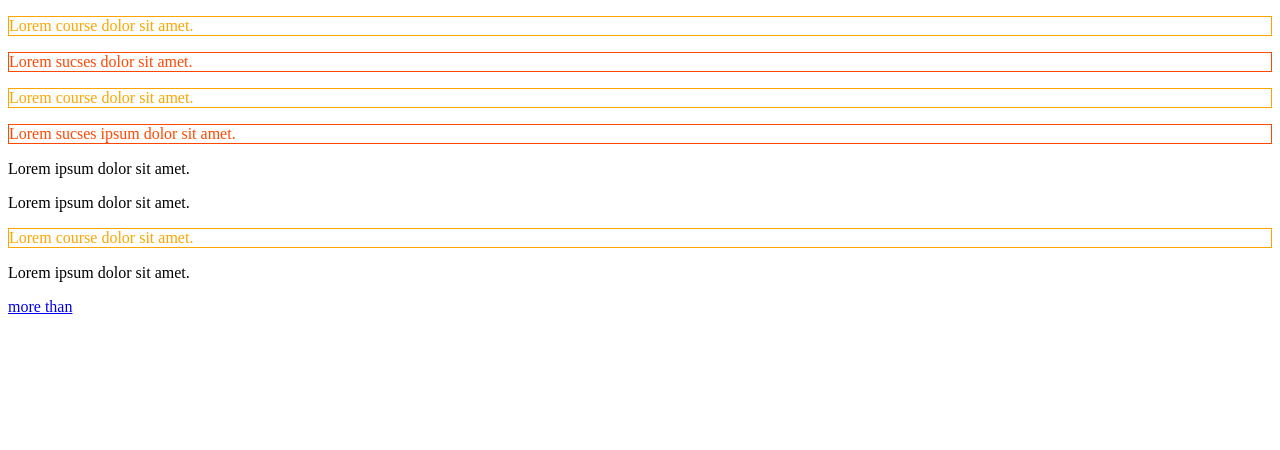
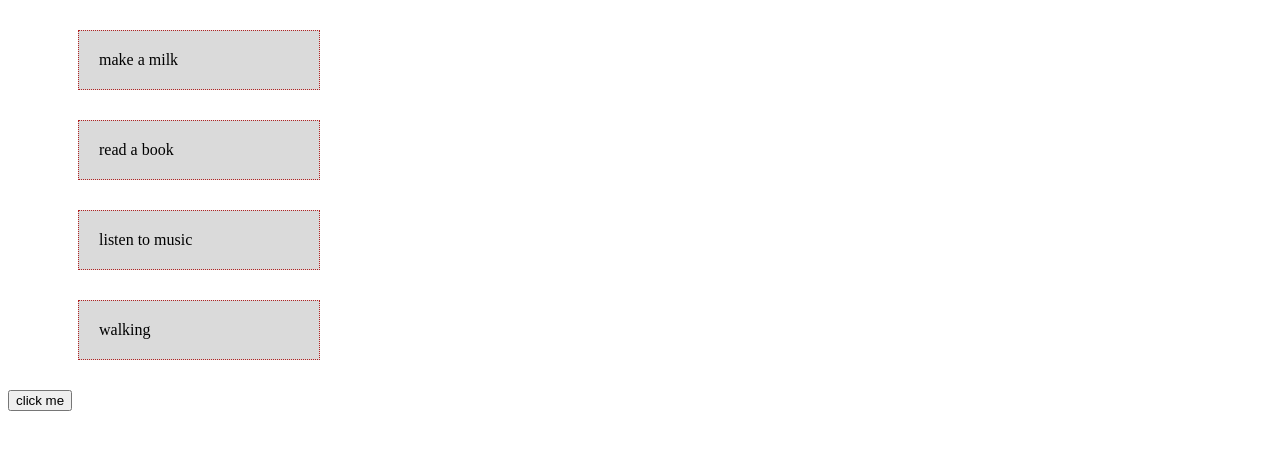
Before and after one commit to shirin-nazari/toturial, a plain HTML site: page js/chapter_2/3-js/index.html in a window 1280 px wide. Drawn offline with Linux system fonts and the light colour scheme.

Commit message:
add file

```diff
--- a/js/chapter_2/3-js/index.html
+++ b/js/chapter_2/3-js/index.html
@@ -19,17 +19,22 @@
     <p >1-html</p>
     <p >1-css</p></div>
     <span>name: </span> -->
-
-    <p>Lorem course dolor sit amet.</p>
-    <p>Lorem sucses dolor sit amet.</p>
-    <p>Lorem course dolor sit amet.</p>
-    <p>Lorem sucses  ipsum dolor sit amet.</p>
-    <p>Lorem ipsum dolor sit amet.</p>
-    <p>Lorem ipsum dolor sit amet.</p>
-    <p>Lorem course dolor sit amet.</p>
-    <p>Lorem ipsum dolor sit amet.</p>
-
-    <a href="www.google.com">more than</a>
+    <!-- <article>
+      <h2>Hello shirin</h2>
+        <p>Lorem course dolor sit amet.</p>
+        <p>Lorem sucses dolor sit amet.</p>
+        <p>Lorem course dolor sit amet.</p>
+        <p>Lorem sucses  ipsum dolor sit amet.</p>
+        <p>Lorem ipsum dolor sit amet.</p>
+    </article> -->
+    <ul>
+      <li>make a milk</li>
+      <li>read a book</li>
+      <li>listen to music</li>
+      <li>walking</li>
+    </ul>
+    <button>click me</button>
+    <!-- <a href="www.google.com">more than</a> -->
     <script src="third.js" async defer></script>
   </body>
 </html>
--- a/js/chapter_2/3-js/style.css
+++ b/js/chapter_2/3-js/style.css
@@ -6,3 +6,12 @@
   border: 1px solid rgb(255, 72, 0);
   color: rgb(255, 72, 0);
 }
+
+li {
+  max-width: 200px;
+  margin: 30px;
+  padding: 20px;
+  background-color: rgb(218, 218, 218);
+  border: 1px dotted firebrick;
+  list-style: none;
+}
--- a/js/chapter_2/3-js/third.js
+++ b/js/chapter_2/3-js/third.js
@@ -71,15 +71,68 @@
 // div.classList.remove("course");
 // div.classList.add("sucses");
 
-const parageraf = document.querySelectorAll("p");
-parageraf.forEach((para) => {
-  if (para.textContent.includes("course")) {
-    para.classList.add("course");
-  } else if (para.innerText.includes("sucses")) {
-    para.classList.add("sucses");
-  }
-  para.classList.toggle("test"); // on
-  para.classList.toggle("test"); // off
-});
+// const parageraf = document.querySelectorAll("p");
+// parageraf.forEach((para) => {
+//   if (para.textContent.includes("course")) {
+//     para.classList.add("course");
+//   } else if (para.innerText.includes("sucses")) {
+//     para.classList.add("sucses");
+//   }
+//   para.classList.toggle("test"); // on
+//   para.classList.toggle("test"); // off
+// });
 
 // fargh text content va inner text dar in hast ke inner text vaghti display none bashe vva to safhe dide nashe to console ham neshon nmideh ama textContent to console neshon mide
+
+/* --------------------------- get childern in js --------------------------- */
+const articleChildern = document.querySelector("article");
+// console.log(Array.from(articleChildern.children));
+// // tabdil be array
+// Array.from(articleChildern.children).forEach((child) =>
+//   child.classList.add("course")
+// );
+
+// get parent element
+const articleH2 = document.querySelector("h2");
+// console.log(articleH2.parentElement);
+// console.log(articleH2.parentElement.parentElement); //output:parent parent yani body
+// console.log(articleH2.nextElementSibling); //output:child badi ro neshon mide
+// console.log(articleH2.previousElementSibling); //out put: element ghabli ro neshon mide vali chon ghabl in element parent hst null mizane
+// console.log(articleH2.nextElementSibling.parentElement.children); //output:all elemnt hay child
+
+/* ---------------------------- add event lisnner --------------------------- */
+const ul = document.querySelector("ul");
+const button = document.querySelector("button");
+// addEventListener mige ke (be chi gosh konam , hala che konamsh)
+// button.addEventListener("click", () => {
+// console.log("ha ha clicked meeeeeeeee");
+// add element
+// ul.innerHTML += "<li>somtimes new</li>";
+// and roh digash bara sakhtan ye elements
+// const li = document.createElement("li");
+//   li.textContent = "hello add me";
+//   // ul.append(li); output:append be akhari ezafe mikone
+//   ul.prepend(li); //output: be avali ezafe mikone
+// });
+
+// const items = document.querySelectorAll("li");
+// items.forEach((item) => {
+//   item.addEventListener("click", (e) => {
+//     // console.log("clicked me");
+//     // console.log(e); out put:PointerEvent tamam method hay event
+//     console.log(e.target); //output:baray be dast avordan in ke kodom ro zade
+//     // e.target.style.display = "none"; output:az bin bordansh to safhe
+//     // e.target.style.textDecoration = "line-through";
+//     console.log("li ");
+//     // e.stopPropagation(); parent ro motevaghf mikone
+//     // bara hazf kardan element in dom bayad az method remove estefde kard
+//     e.target.remove();
+//   });
+// });
+ul.addEventListener("click", (e) => {
+  // console.log("ul");
+  console.log(e.target);
+  if (e.target.tagName === "LI") {
+    e.target.remove();
+  }
+});
```
